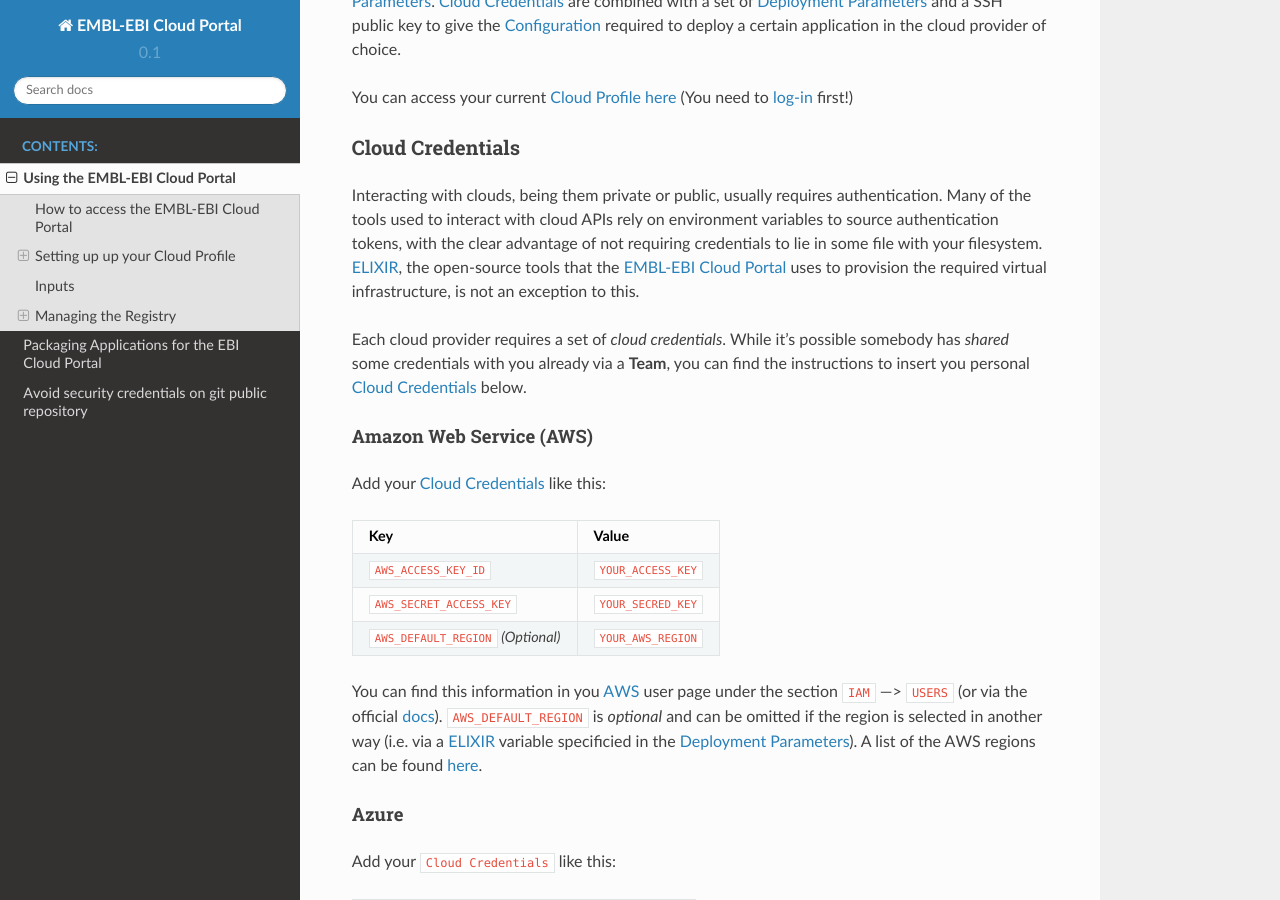
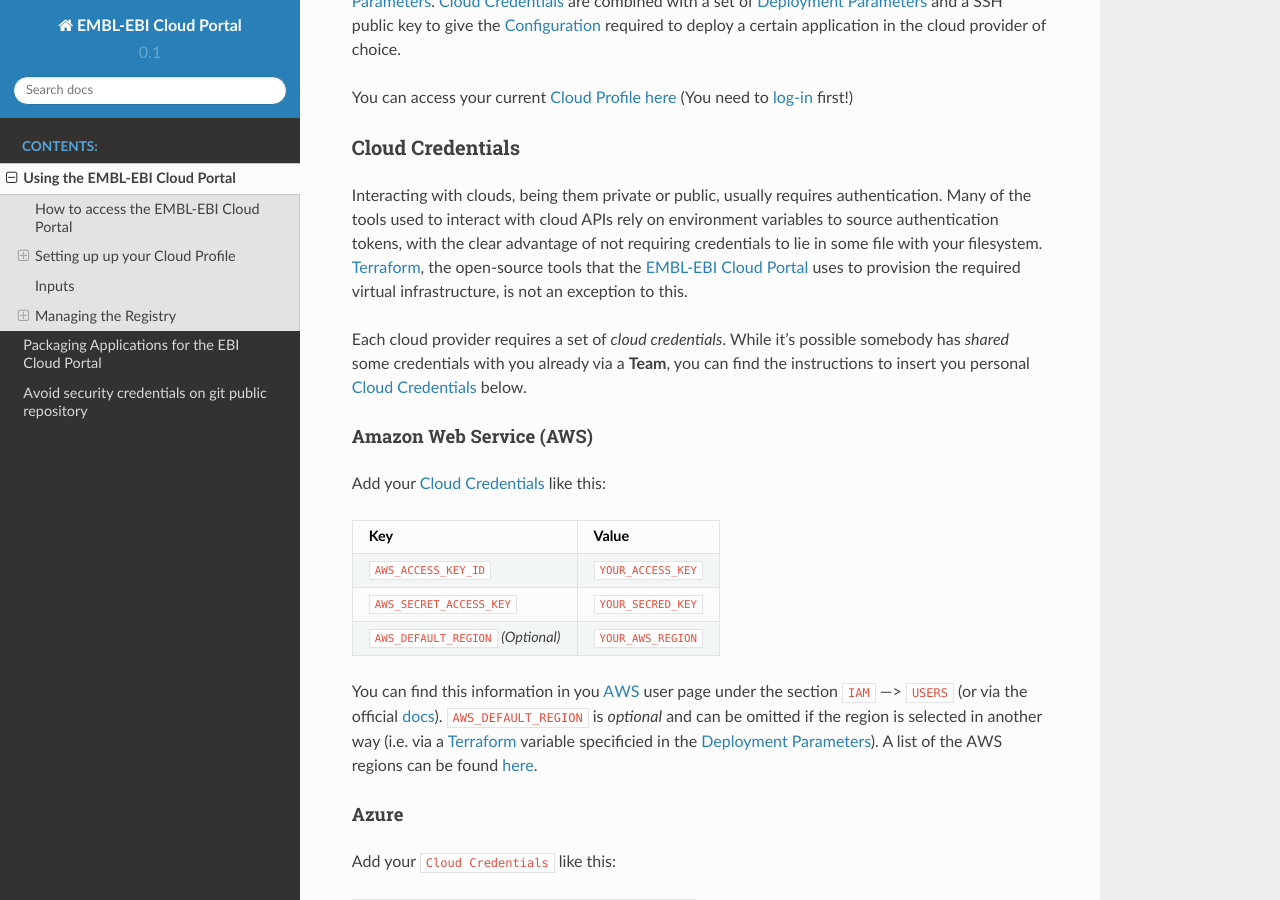
Before and after one commit to isabella232/cloud-portal-documentation, a Sphinx documentation site: the page built from docs/source/using_the_portal.rst, in a window 1280 px wide and 900 px high, scrolled down 546 px. Built offline with Sphinx 7.4.7 and the Read the Docs theme 2.0.0, drawn with Linux system fonts in a browser that asks for light colours.

Commit message:
Add additional replacements

```diff
--- a/docs/source/epilog.rst
+++ b/docs/source/epilog.rst
@@ -6,4 +6,6 @@
 
 .. |elixir| replace:: `ELIXIR <https://www.elixir-europe.org>`__
 
-.. |terraform| replace:: `ELIXIR <https://www.terraform.io>`__
+.. |terraform| replace:: `Terraform <https://www.terraform.io>`__
+
+.. |ansible| replace:: `Ansible <https://www.ansible.com/>`__
```
